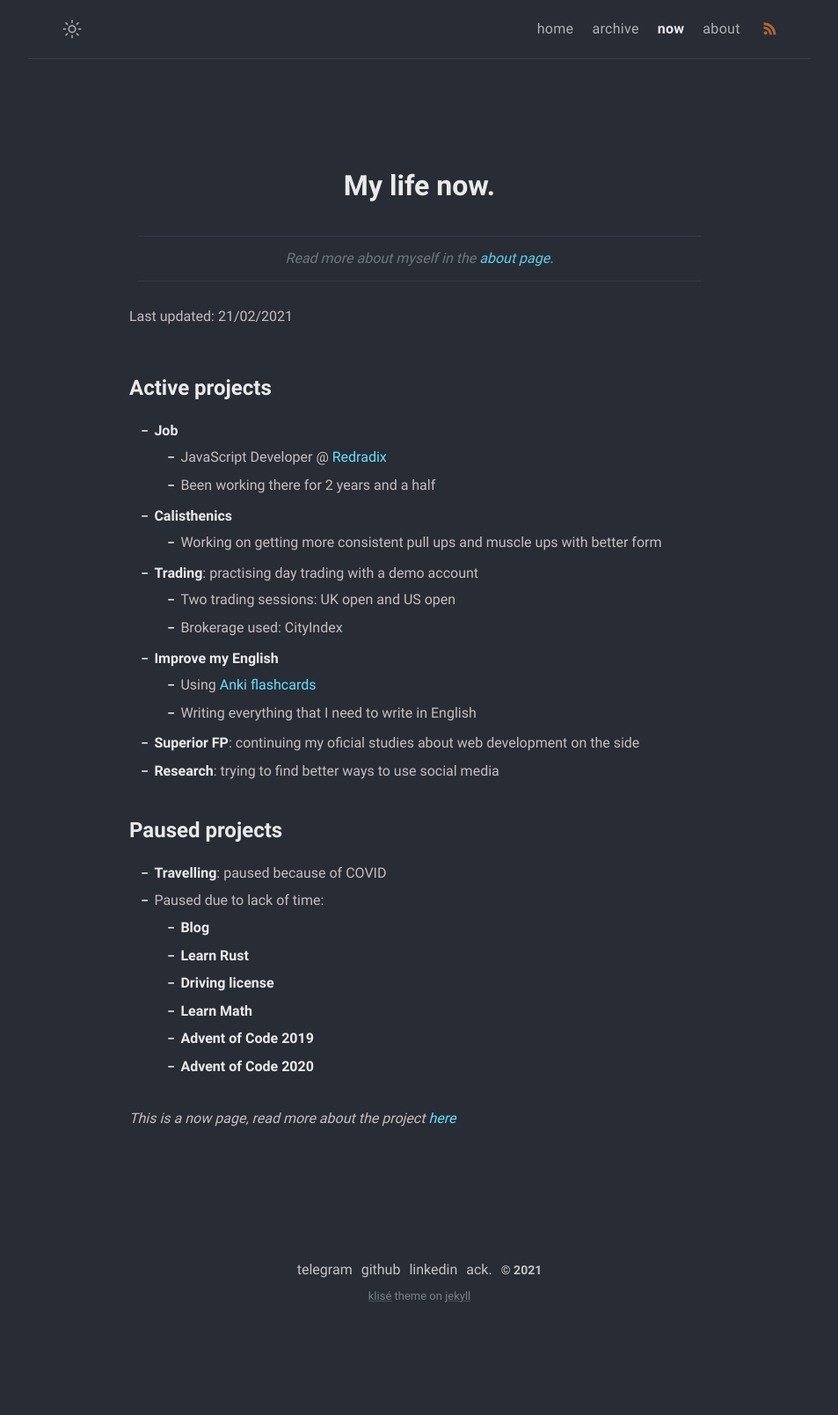
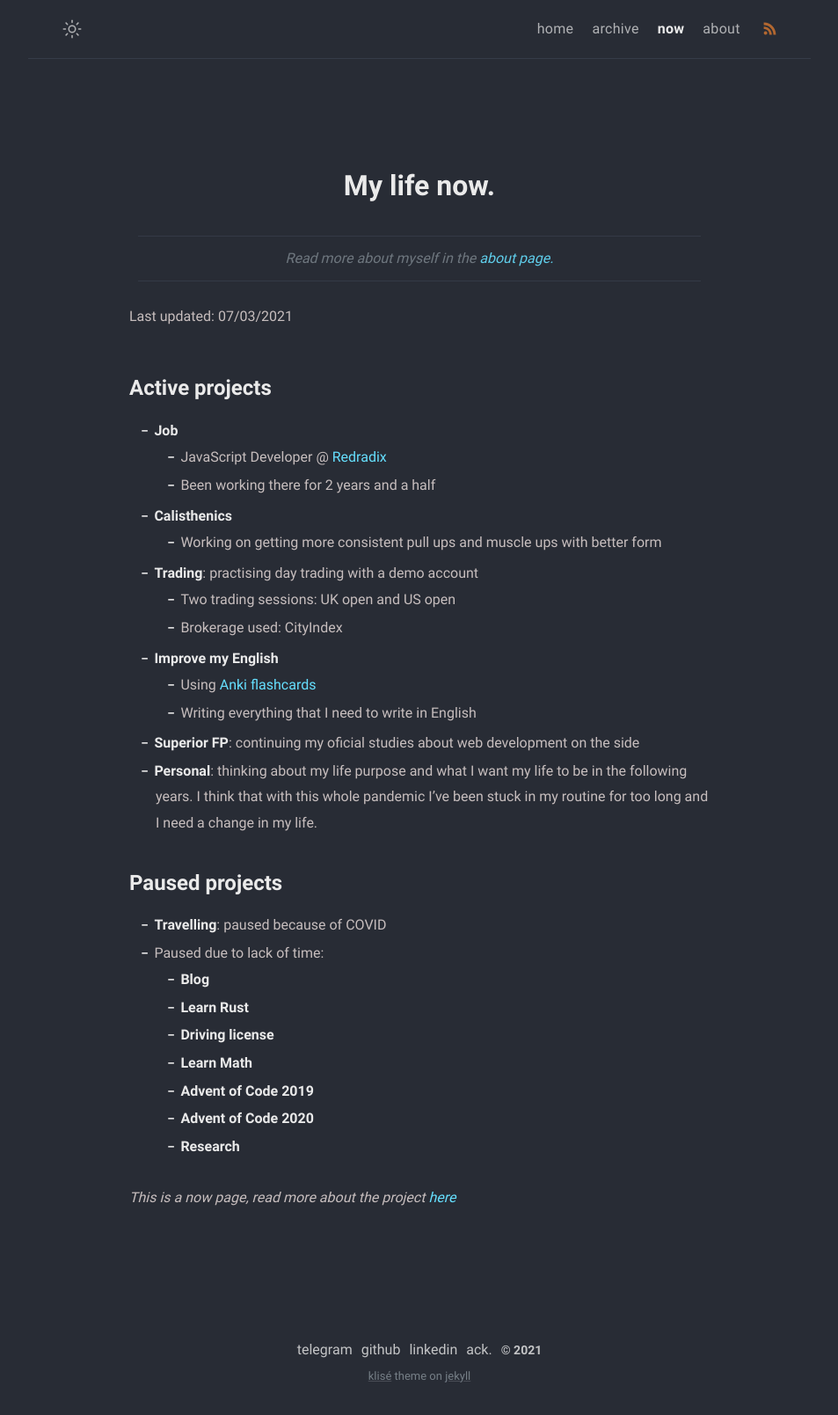
Before and after one commit to MonkeyAndres/MonkeyAndres.github.io, a Jekyll site: the page built from now.md, in a window 1280 px wide. Shown: the whole page at 88% size, without its empty margins (163-1116 px from the left). Built offline with Jekyll 4.4.1, drawn with Linux system fonts in a browser that asks for light colours; before the commit the page ends 1518 px from its top, so only the background shows below that.

Commit message:
📝 Update now page

```diff
--- a/now.md
+++ b/now.md
@@ -8,7 +8,7 @@ comments: false
 
 > Read more about myself in the [about page.](../about)
 
-Last updated: 21/02/2021
+Last updated: 07/03/2021
 
 # Active projects
 
@@ -24,7 +24,7 @@ Last updated: 21/02/2021
   - Using [Anki flashcards](https://apps.ankiweb.net/)
   - Writing everything that I need to write in English
 - **Superior FP**: continuing my oficial studies about web development on the side
-- **Research**: trying to find better ways to use social media
+- **Personal**: thinking about my life purpose and what I want my life to be in the following years. I think that with this whole pandemic I've been stuck in my routine for too long and I need a change in my life.
 
 # Paused projects
 
```
Also changed, not shown: other parts of now.md (+1 -0 lines).
